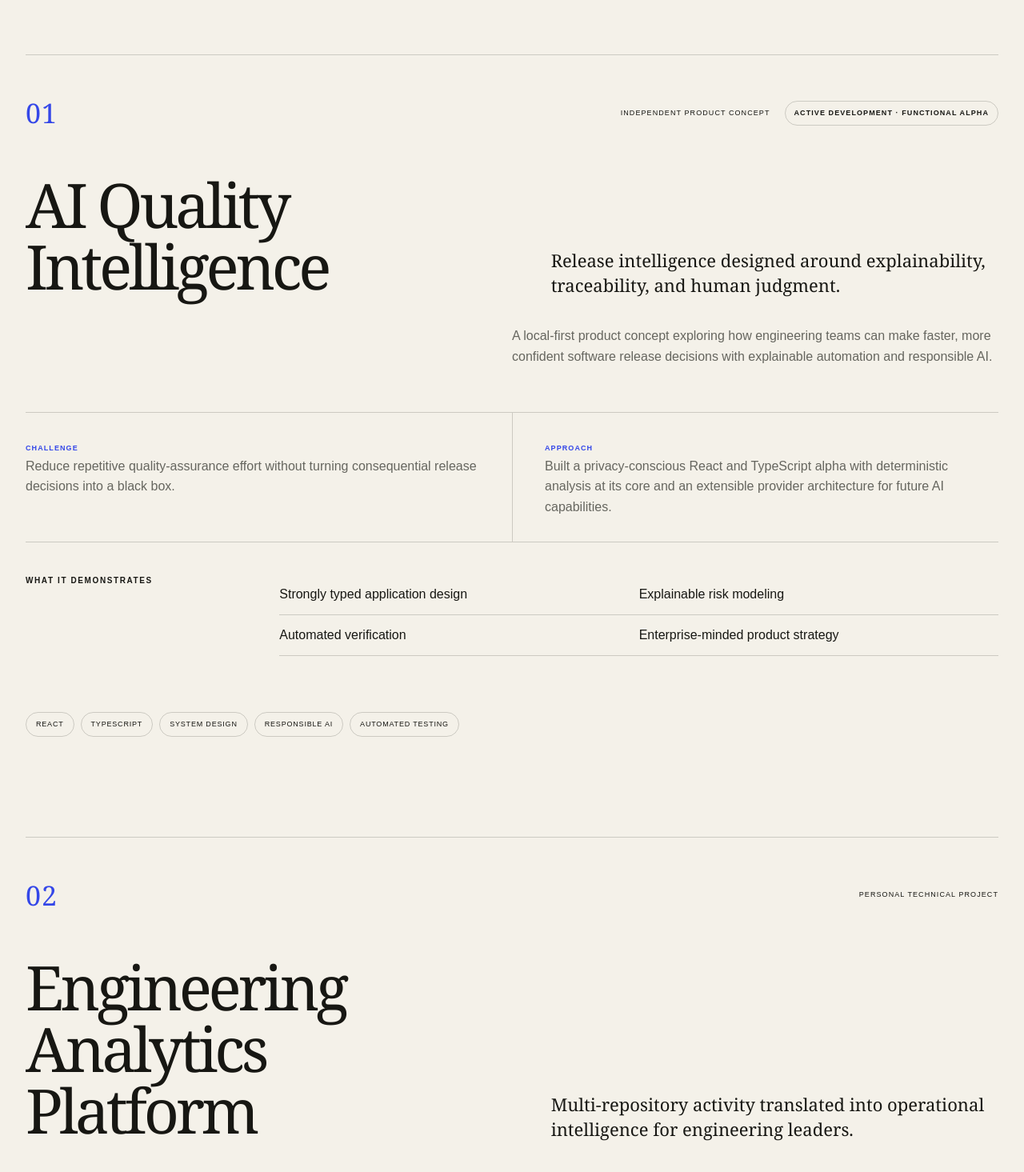
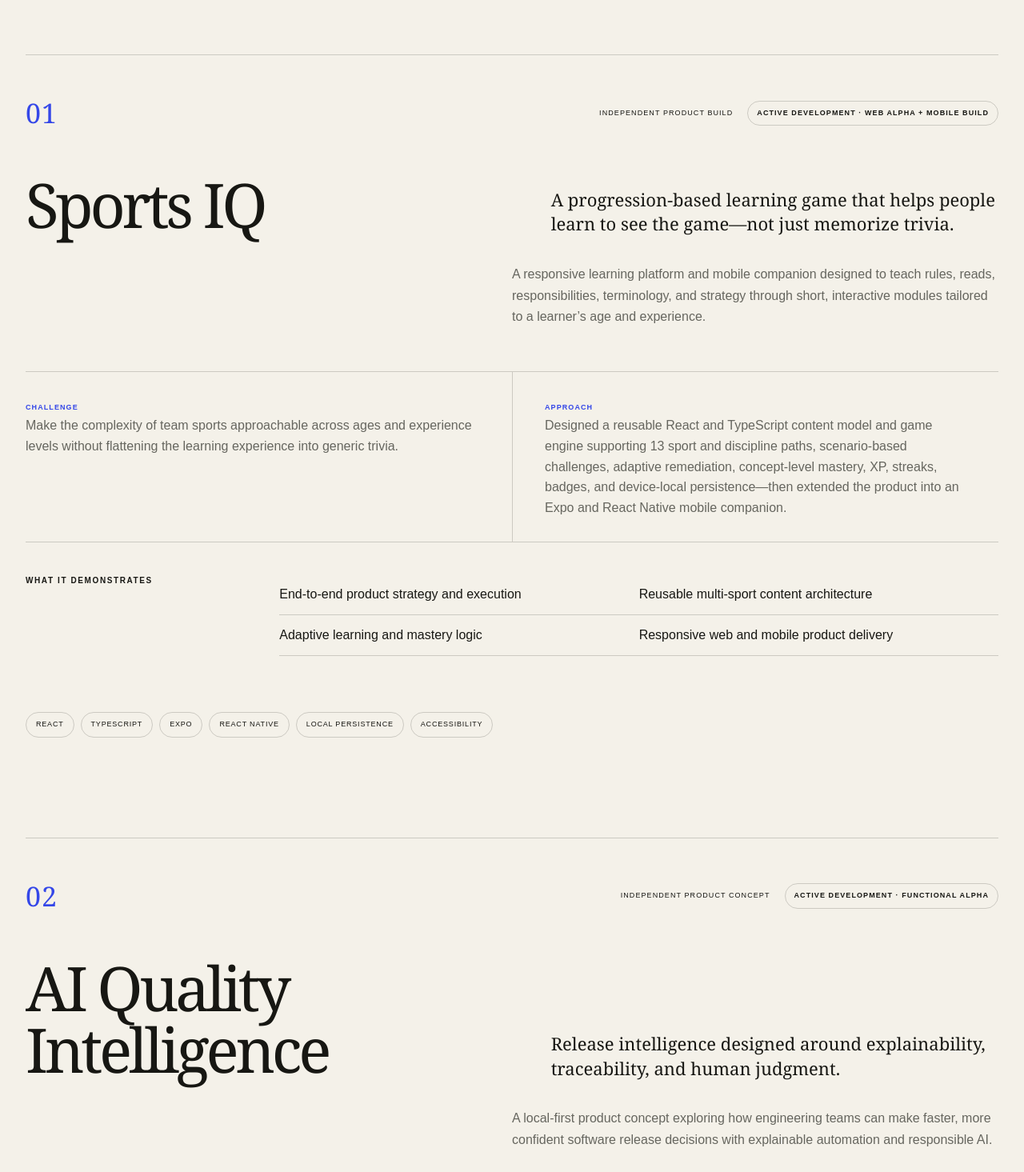
Before and after one commit to ammorgan/portfolio, a Next.js app: page /projects in a window 1280 px wide. Shown: the part 640-2105 px from the top of the page at 80% size. Built offline with nearby package versions, Linux system fonts and the light colour scheme.

Commit message:
Feature Sports IQ on personal brand site

```diff
--- a/app/page.tsx
+++ b/app/page.tsx
@@ -71,10 +71,10 @@ export default function Home() {
       </section>
 
       <section className="featuredProject shell">
-        <div className="featuredLabel"><span className="eyebrow">Featured technical work</span><span>Active development · Functional alpha</span></div>
+        <div className="featuredLabel"><span className="eyebrow">Featured technical work</span><span>Active development · Web alpha + mobile build</span></div>
         <div className="featuredProjectGrid">
-          <h2>AI Quality<br /><em>Intelligence</em></h2>
-          <div><p className="featureLead">A local-first product concept for faster, more confident release decisions through explainable automation and responsible AI.</p><div className="tagRow"><span>React</span><span>TypeScript</span><span>System design</span><span>Responsible AI</span></div><a className="textButton" href="/projects">View the case study →</a></div>
+          <h2>Sports<br /><em>IQ</em></h2>
+          <div><p className="featureLead">A progression-based learning game that teaches rules, reads, responsibilities, and strategy through adaptive, age-aware interactive modules.</p><div className="tagRow"><span>React</span><span>TypeScript</span><span>Expo</span><span>React Native</span></div><a className="textButton" href="/projects">View the case study →</a></div>
         </div>
       </section>
 
--- a/app/projects/page.tsx
+++ b/app/projects/page.tsx
@@ -1,9 +1,10 @@
 import { SiteFooter, SiteNav } from "../site-nav";
 
 const projects = [
-  { number:"01", kind:"Independent product concept", status:"Active development · Functional alpha", title:"AI Quality Intelligence", lead:"Release intelligence designed around explainability, traceability, and human judgment.", description:"A local-first product concept exploring how engineering teams can make faster, more confident software release decisions with explainable automation and responsible AI.", challenge:"Reduce repetitive quality-assurance effort without turning consequential release decisions into a black box.", approach:"Built a privacy-conscious React and TypeScript alpha with deterministic analysis at its core and an extensible provider architecture for future AI capabilities.", evidence:["Strongly typed application design","Explainable risk modeling","Automated verification","Enterprise-minded product strategy"], tools:["React","TypeScript","System design","Responsible AI","Automated testing"] },
-  { number:"02", kind:"Personal technical project", title:"Engineering Analytics Platform", lead:"Multi-repository activity translated into operational intelligence for engineering leaders.", description:"A React-based platform concept designed to analyze activity across multiple GitLab repositories and make delivery health, development activity, defect trends, and status insights easier to see.", challenge:"Give engineering leaders a coherent view of delivery signals spread across multiple repositories.", approach:"Explored GitLab API integrations, caching strategies, data persistence, and AI-assisted analysis to convert repository activity into operational reporting.", evidence:["Cross-repository analysis","Delivery-health reporting","Caching and persistence strategy","AI-assisted insight generation"], tools:["React","GitLab APIs","Data persistence","Caching","AI analysis"] },
-  { number:"03", kind:"Enterprise knowledge initiative", title:"Engineering Knowledge Platform", lead:"Searchable documentation that reduced tribal knowledge and improved onboarding.", description:"An engineering documentation modernization initiative built with MkDocs and automated delivery practices.", challenge:"Critical technical knowledge was difficult to discover, creating friction for onboarding and day-to-day delivery.", approach:"Built a searchable MkDocs platform with CI/CD deployment and led the migration of technical requirements from Agility to GitLab.", evidence:["Searchable knowledge architecture","Automated documentation delivery","Standardized technical requirements","Improved portfolio visibility"], tools:["MkDocs","GitLab","CI/CD","Information architecture","Documentation"] },
+  { number:"01", kind:"Independent product build", status:"Active development · Web alpha + mobile build", title:"Sports IQ", lead:"A progression-based learning game that helps people learn to see the game—not just memorize trivia.", description:"A responsive learning platform and mobile companion designed to teach rules, reads, responsibilities, terminology, and strategy through short, interactive modules tailored to a learner’s age and experience.", challenge:"Make the complexity of team sports approachable across ages and experience levels without flattening the learning experience into generic trivia.", approach:"Designed a reusable React and TypeScript content model and game engine supporting 13 sport and discipline paths, scenario-based challenges, adaptive remediation, concept-level mastery, XP, streaks, badges, and device-local persistence—then extended the product into an Expo and React Native mobile companion.", evidence:["End-to-end product strategy and execution","Reusable multi-sport content architecture","Adaptive learning and mastery logic","Responsive web and mobile product delivery"], tools:["React","TypeScript","Expo","React Native","Local persistence","Accessibility"] },
+  { number:"02", kind:"Independent product concept", status:"Active development · Functional alpha", title:"AI Quality Intelligence", lead:"Release intelligence designed around explainability, traceability, and human judgment.", description:"A local-first product concept exploring how engineering teams can make faster, more confident software release decisions with explainable automation and responsible AI.", challenge:"Reduce repetitive quality-assurance effort without turning consequential release decisions into a black box.", approach:"Built a privacy-conscious React and TypeScript alpha with deterministic analysis at its core and an extensible provider architecture for future AI capabilities.", evidence:["Strongly typed application design","Explainable risk modeling","Automated verification","Enterprise-minded product strategy"], tools:["React","TypeScript","System design","Responsible AI","Automated testing"] },
+  { number:"03", kind:"Personal technical project", title:"Engineering Analytics Platform", lead:"Multi-repository activity translated into operational intelligence for engineering leaders.", description:"A React-based platform concept designed to analyze activity across multiple GitLab repositories and make delivery health, development activity, defect trends, and status insights easier to see.", challenge:"Give engineering leaders a coherent view of delivery signals spread across multiple repositories.", approach:"Explored GitLab API integrations, caching strategies, data persistence, and AI-assisted analysis to convert repository activity into operational reporting.", evidence:["Cross-repository analysis","Delivery-health reporting","Caching and persistence strategy","AI-assisted insight generation"], tools:["React","GitLab APIs","Data persistence","Caching","AI analysis"] },
+  { number:"04", kind:"Enterprise knowledge initiative", title:"Engineering Knowledge Platform", lead:"Searchable documentation that reduced tribal knowledge and improved onboarding.", description:"An engineering documentation modernization initiative built with MkDocs and automated delivery practices.", challenge:"Critical technical knowledge was difficult to discover, creating friction for onboarding and day-to-day delivery.", approach:"Built a searchable MkDocs platform with CI/CD deployment and led the migration of technical requirements from Agility to GitLab.", evidence:["Searchable knowledge architecture","Automated documentation delivery","Standardized technical requirements","Improved portfolio visibility"], tools:["MkDocs","GitLab","CI/CD","Information architecture","Documentation"] },
 ];
 
 export default function Projects() {
@@ -17,7 +18,7 @@ export default function Projects() {
       <div className="evidenceBlock"><span className="eyebrow">What it demonstrates</span><div>{project.evidence.map(item=><p key={item}>{item}</p>)}</div></div>
       <div className="tagRow">{project.tools.map(tool=><span key={tool}>{tool}</span>)}</div>
     </article>)}</section>
-    <section className="toolkit"><div className="shell"><div className="sectionHeading lightHeading"><span className="eyebrow">Technical toolkit</span><h2>Fluent across the <em>delivery system.</em></h2></div><div className="toolkitGrid"><div><h3>Discovery</h3><p>Problem framing · Repository analysis · Requirements discovery · Systems mapping</p></div><div><h3>Product &amp; design</h3><p>Roadmaps · Backlog strategy · Figma / XD partnership · Accessibility</p></div><div><h3>Engineering delivery</h3><p>APIs · Integrations · GitLab · CI/CD · AWS · MkDocs</p></div><div><h3>AI &amp; analysis</h3><p>GitHub Copilot · LLM workflows · Deterministic analysis · Responsible AI</p></div></div></div></section>
+    <section className="toolkit"><div className="shell"><div className="sectionHeading lightHeading"><span className="eyebrow">Technical toolkit</span><h2>Fluent across the <em>delivery system.</em></h2></div><div className="toolkitGrid"><div><h3>Discovery</h3><p>Problem framing · Repository analysis · Requirements discovery · Systems mapping</p></div><div><h3>Product &amp; design</h3><p>Roadmaps · Backlog strategy · Figma / XD partnership · Accessibility</p></div><div><h3>Engineering delivery</h3><p>React · TypeScript · Expo · React Native · APIs · GitLab · CI/CD · AWS · MkDocs</p></div><div><h3>AI &amp; analysis</h3><p>GitHub Copilot · LLM workflows · Deterministic analysis · Responsible AI</p></div></div></div></section>
     <SiteFooter />
   </main>;
 }
```
